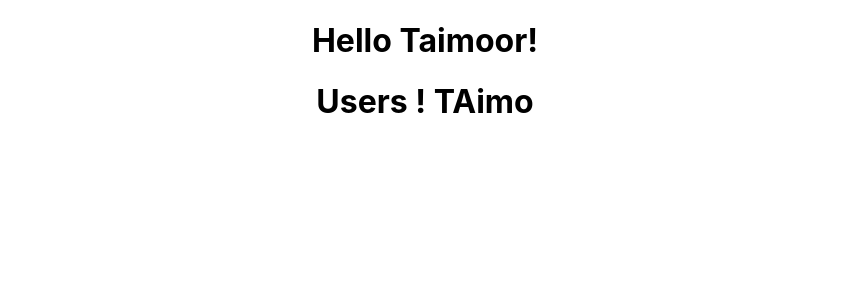
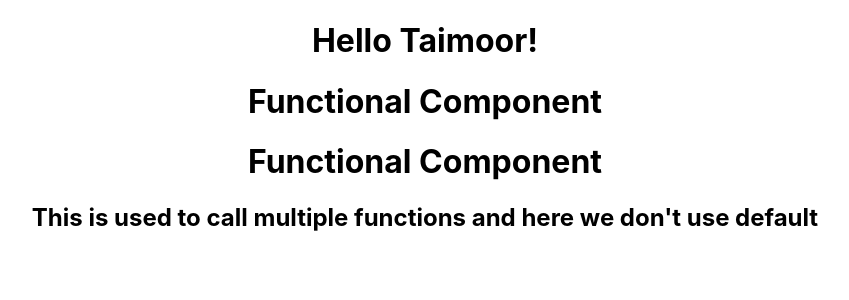
Before and after one commit to TaimoorAli77/code4Education, a React (Create React App) app: page / in a window 1280 px wide. Shown: the top 300 px of the page, without its empty margins (215-1064 px from the left). Built offline with nearby package versions, Linux system fonts and the light colour scheme.

Commit message:
functions export two types

```diff
--- a/src/App.js
+++ b/src/App.js
@@ -1,11 +1,13 @@
 import './App.css';
-import Users from './Users';
+import { NUsers, NewCustomer } from './Users';
 
 function App() {
   return (
     <div className="App">
       <h1>Hello Taimoor!</h1>
-      <Users />
+      <NUsers />
+      <NUsers></NUsers>
+      <NewCustomer />
     </div>
   );
 }
--- a/src/Users.js
+++ b/src/Users.js
@@ -1,11 +1,17 @@
-import React from 'react'
+import React from 'react';
 
-function Users() {
+export function NUsers() {
   return (
-    <div>
-      <h1>Users ! TAimo </h1>
-    </div>
-  )
+    <h1>
+      Functional Component
+    </h1>
+  );
 }
 
-export default Users
+
+
+export function NewCustomer() {
+  return (
+    <h2>This is used to call multiple functions and here we don't use default</h2>
+  );
+}
```
Also changed, not shown: inf.txt (added).
